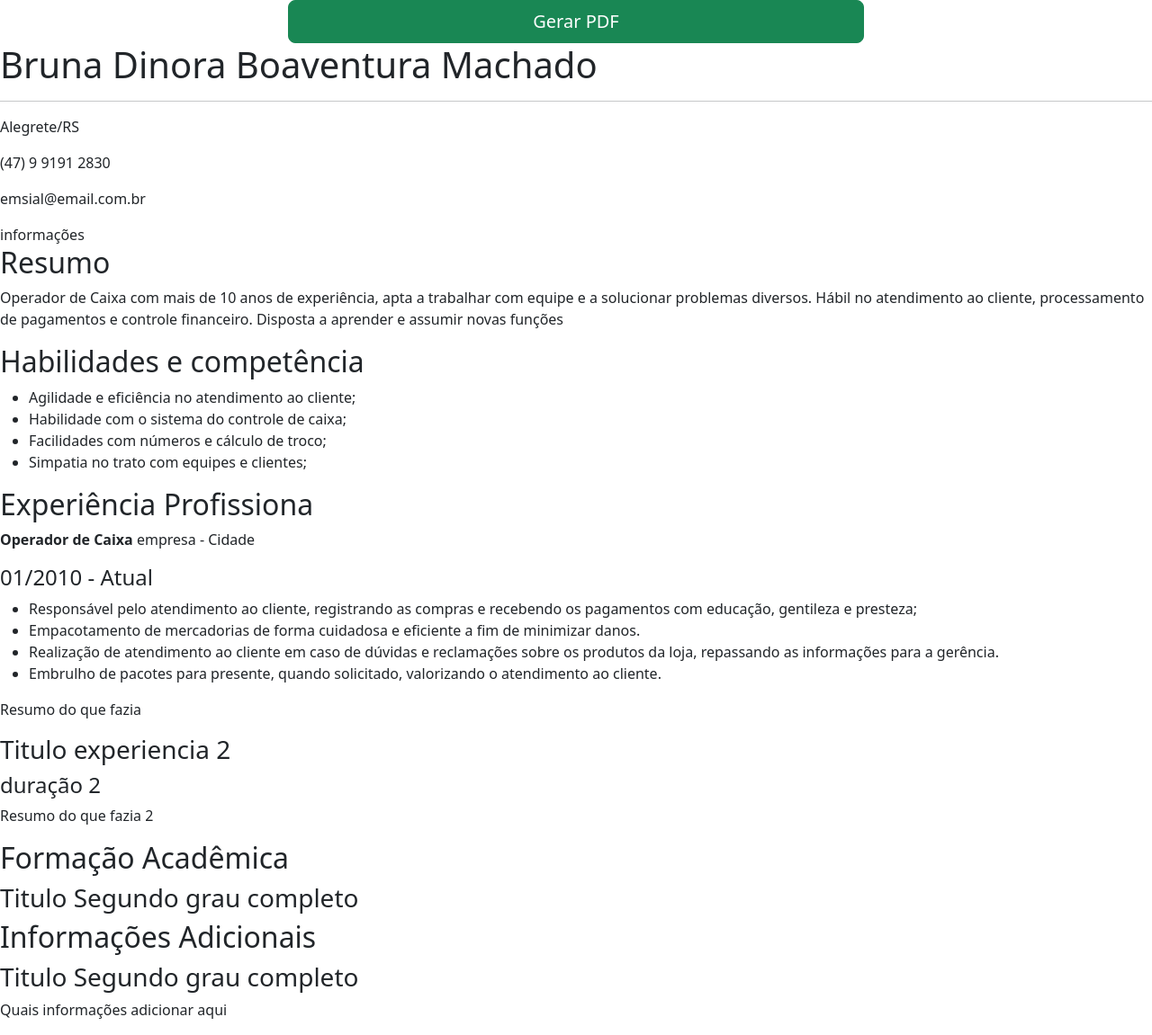
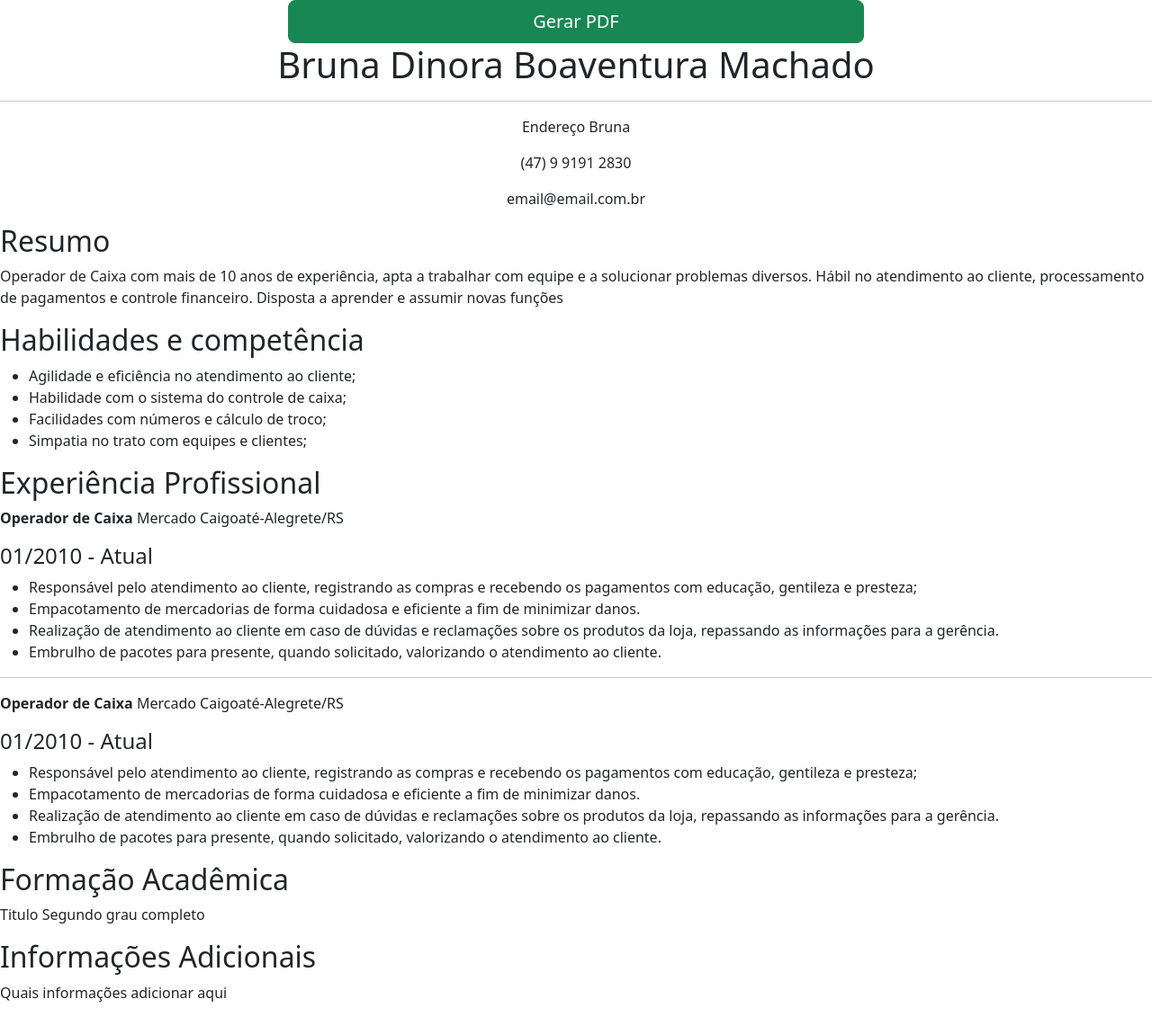
Before and after one commit to IsabelBoaventura/gerarPDF, a PHP site: page /bruna.php in a window 1280 px wide. Shown: the whole page at 90% size. After the commit the page ends 1114 px from the top, so only its background shows below. Run offline with PHP 8.4, Linux system fonts and the light colour scheme; some libraries are stand-ins or nearby versions.

Commit message:
curriculo bruna

```diff
--- a/MatheusBattisti/bruna.php
+++ b/MatheusBattisti/bruna.php
@@ -2,7 +2,12 @@
 
     $nome = 'Bruna Dinora Boaventura Machado';
     $telefone= '(47) 9 9191 2830';
-    $email = 'emsial@email.com.br';
+    $email = 'email@email.com.br';
+    $endereco_bruna = 'Endereço Bruna';
+    $empresa = 'Mercado Caigoaté';
+    $cidade ='Alegrete/RS';
+    $endereco_exp1 = 'Endereço da Empresa 1';
+    $empresa_exp1 = 'Mercado Caigoaté';
 
 ?>
 
@@ -29,15 +34,18 @@
 
 
     <div id="content">
-        <h1><?php echo $nome;?></h1>
-        <hr>
-        <div id="informacoes">
-            <p>Alegrete/RS</p>
+        <div id="titulo" class="text-center">
+            <h1><?php echo $nome;?></h1>
+            <hr>
+        </div>
+
+        <!-- row d-flex justify-content-center
+         col-12 d-flex  justify-content-center  -->
+        <div id="informacoes" class="text-center">
+            <p><?php echo $endereco_bruna ; ?></p>
             <p><?php echo $telefone ; ?></p>
             <p><?php echo $email ; ?></p>
-
         </div>
-        informações
 
         <h2>Resumo</h2>
         <p>Operador de Caixa com mais de 10 anos de experiência, apta a trabalhar com equipe e a solucionar problemas diversos. Hábil no atendimento ao cliente, processamento de pagamentos e controle financeiro. Disposta a aprender e assumir novas funções</p>
@@ -50,8 +58,8 @@
             <li>Simpatia no trato com equipes e clientes;</li>
         </ul>
 
-        <h2>Experiência Profissiona</h2>
-        <p><b>Operador de Caixa</b> empresa - Cidade</p>
+        <h2>Experiência Profissional</h2>
+        <p><b>Operador de Caixa</b> <?php echo   $empresa_exp1. '-' .$cidade ='Alegrete/RS'; ?> </p>
         <h4>01/2010 - Atual</h4>
         <ul>
             <li>Responsável pelo atendimento ao cliente, registrando as compras e recebendo os pagamentos com educação, gentileza e presteza;</li>
@@ -59,17 +67,24 @@
             <li>Realização de atendimento ao cliente em caso de dúvidas e reclamações sobre os produtos da loja, repassando as informações para a gerência.</li>
             <li>Embrulho de pacotes para presente, quando solicitado, valorizando o atendimento ao cliente.</li>
         </ul>
-        <p>Resumo do que fazia</p>
+        <hr>
 
-        <h3>Titulo experiencia 2</h3>
-        <h4>duração 2 </h4>
-        <p>Resumo do que fazia 2 </p>
+        <p><b>Operador de Caixa</b> <?php echo   $empresa_exp1. '-' .$cidade ='Alegrete/RS'; ?> </p>
+        <h4>01/2010 - Atual</h4>
+        <ul>
+            <li>Responsável pelo atendimento ao cliente, registrando as compras e recebendo os pagamentos com educação, gentileza e presteza;</li>
+            <li>Empacotamento de mercadorias de forma cuidadosa  e eficiente a fim de minimizar danos.</li>
+            <li>Realização de atendimento ao cliente em caso de dúvidas e reclamações sobre os produtos da loja, repassando as informações para a gerência.</li>
+            <li>Embrulho de pacotes para presente, quando solicitado, valorizando o atendimento ao cliente.</li>
+        </ul>
+
+
+
 
         <h2>Formação Acadêmica</h2>
-        <h3>Titulo Segundo grau completo</h3>
+        <p>Titulo Segundo grau completo</p>
 
         <h2>Informações Adicionais</h2>
-        <h3>Titulo Segundo grau completo</h3>
         <p>Quais informações adicionar aqui </p>
 
 
--- a/MatheusBattisti/js/bruna.js
+++ b/MatheusBattisti/js/bruna.js
@@ -13,7 +13,7 @@ btnGenerate.addEventListener("click", ()=>{
 
     //Configuração do arquivo final em pdf
     const options = {
-        margin: [30, 30, 15, 12],
+        margin: [30, 30, 15, 20],
         filename: 'bruna_curriculo.pdf',
         html2canvas: {scale: 2},
         jsPDF: {unit: 'mm', format: 'a4', orientation:'portrait'}
```
